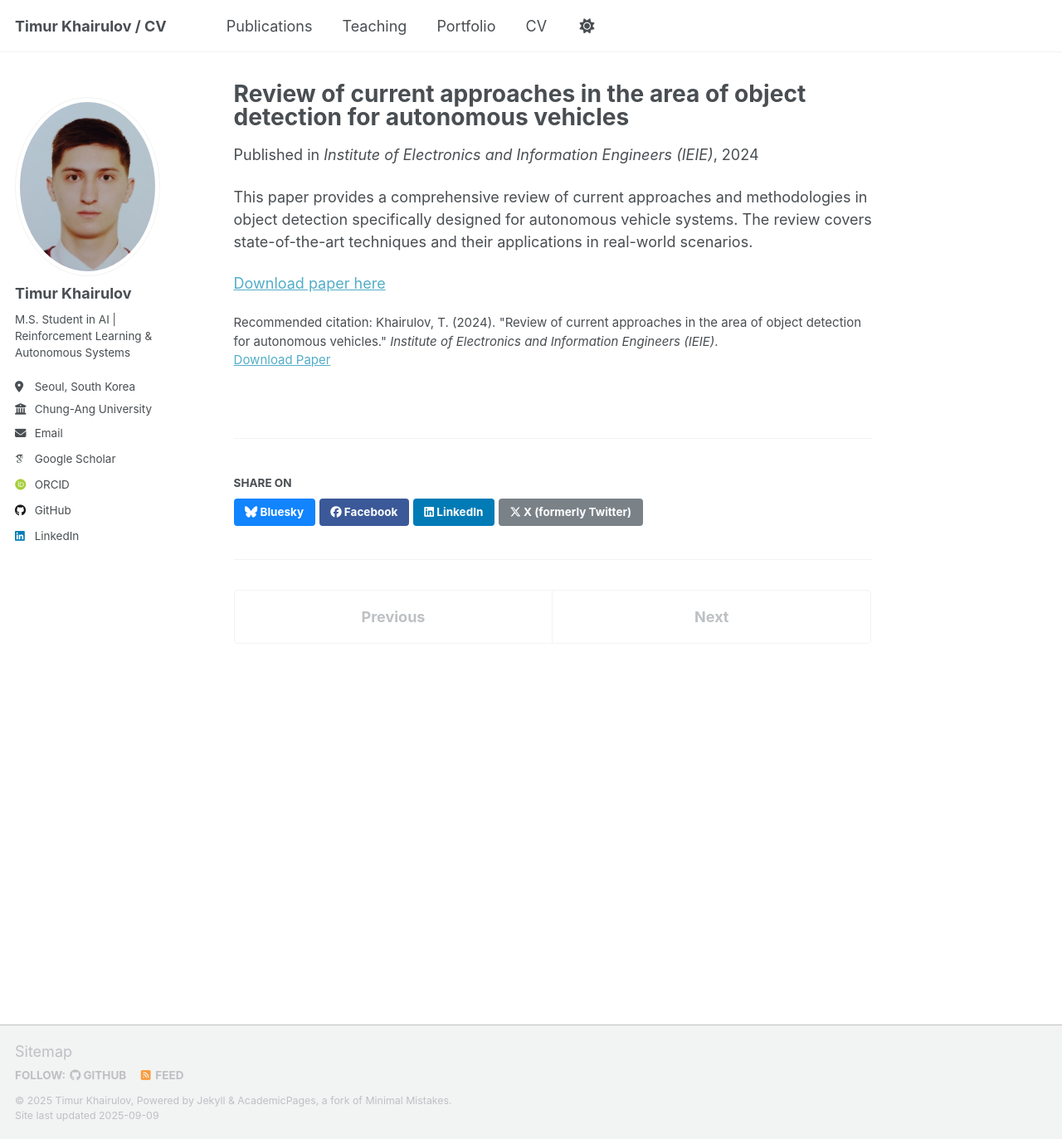
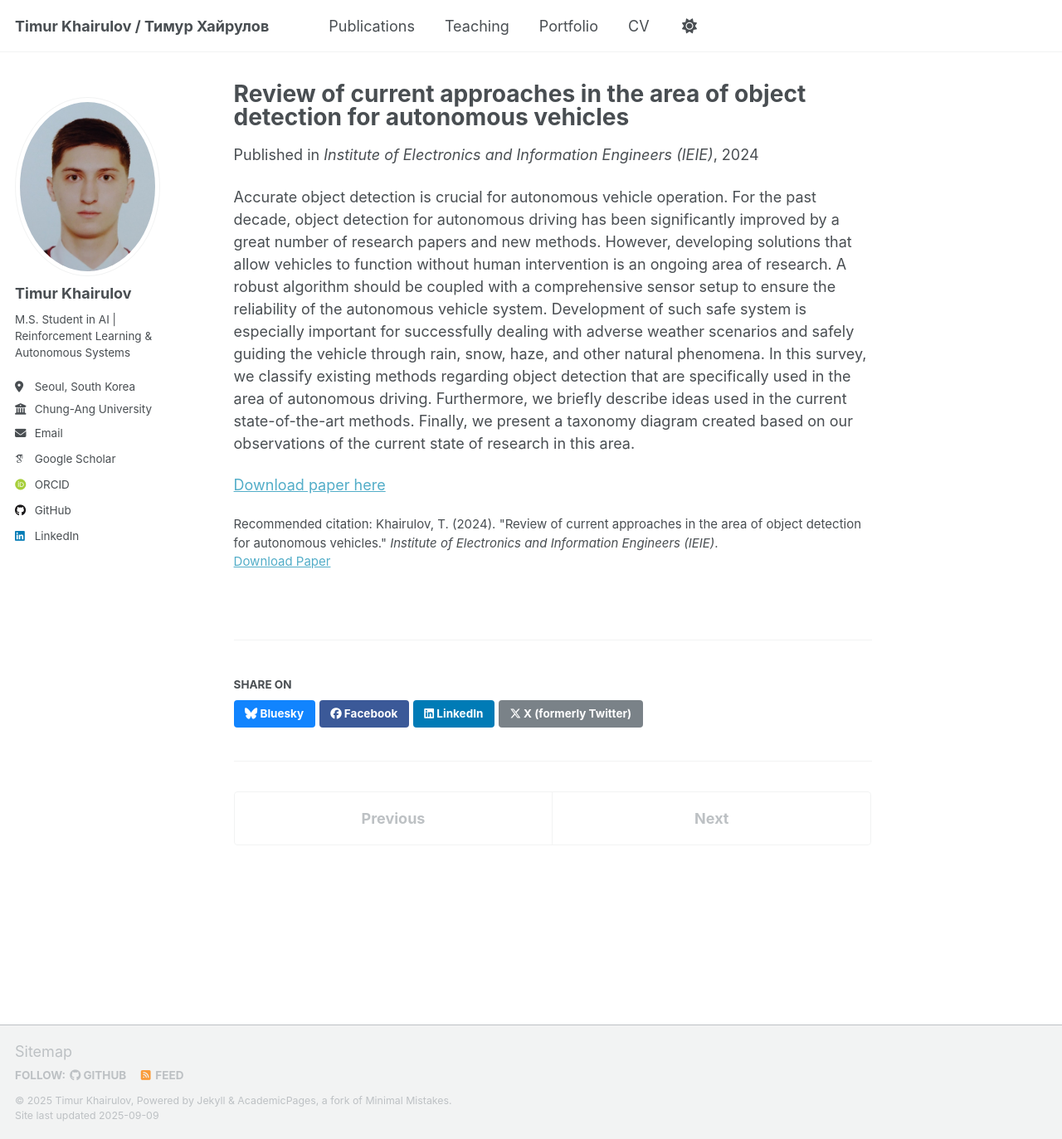
Before and after one commit to KhrTim/KhrTim.github.io, a Jekyll site: the page built from _publications/2024-object-detection-ieie.md, in a window 1280 px wide and 1373 px high. Shown: the whole window at 83% size. Built offline with Jekyll 4.4.1, drawn with Linux system fonts in a browser that asks for light colours; some web fonts are replaced; a script that is not in the unit is left out.

Commit message:
add cyrillic name. Update publications

```diff
--- a/_config.yml
+++ b/_config.yml
@@ -9,7 +9,7 @@
 # Basic Site Settings
 locale                   : "en-US"
 site_theme               : "default" # Currently available options are "default", "air"
-title                    : "Timur Khairulov / CV"
+title                    : "Timur Khairulov / Тимур Хайрулов"
 title_separator          : "-"
 name                     : &name "Timur Khairulov"
 description              : &description "M.S. Student at Chung-Ang University"
--- a/_publications/2024-object-detection-ieie.md
+++ b/_publications/2024-object-detection-ieie.md
@@ -3,13 +3,13 @@ title: "Review of current approaches in the area of object detection for autonom
 collection: publications
 category: conferences
 permalink: /publication/2024-object-detection-ieie
-excerpt: 'A comprehensive review of current object detection approaches specifically tailored for autonomous vehicle applications.'
-date: 2024-01-01
+excerpt: 'This survey reviews and classifies object detection methods for autonomous driving, highlights state-of-the-art approaches, and presents a taxonomy diagram to capture current research trends and challenges, particularly in ensuring reliability under adverse weather conditions.'
+date: 2024-06-01
 venue: 'Institute of Electronics and Information Engineers (IEIE)'
 paperurl: 'https://www.dbpia.co.kr/Journal/articleDetail?nodeId=NODE11891143'
 citation: 'Khairulov, T. (2024). &quot;Review of current approaches in the area of object detection for autonomous vehicles.&quot; <i>Institute of Electronics and Information Engineers (IEIE)</i>.'
 ---
 
-This paper provides a comprehensive review of current approaches and methodologies in object detection specifically designed for autonomous vehicle systems. The review covers state-of-the-art techniques and their applications in real-world scenarios.
+Accurate object detection is crucial for autonomous vehicle operation. For the past decade, object detection for autonomous driving has been significantly improved by a great number of research papers and new methods. However, developing solutions that allow vehicles to function without human intervention is an ongoing area of research. A robust algorithm should be coupled with a comprehensive sensor setup to ensure the reliability of the autonomous vehicle system. Development of such safe system is especially important for successfully dealing with adverse weather scenarios and safely guiding the vehicle through rain, snow, haze, and other natural phenomena. In this survey, we classify existing methods regarding object detection that are specifically used in the area of autonomous driving. Furthermore, we briefly describe ideas used in the current state-of-the-art methods. Finally, we present a taxonomy diagram created based on our observations of the current state of research in this area.
 
 [Download paper here](https://www.dbpia.co.kr/Journal/articleDetail?nodeId=NODE11891143)
```
Also changed, not shown: _publications/2025-diffusion-icce.md (+3 -3 lines).
